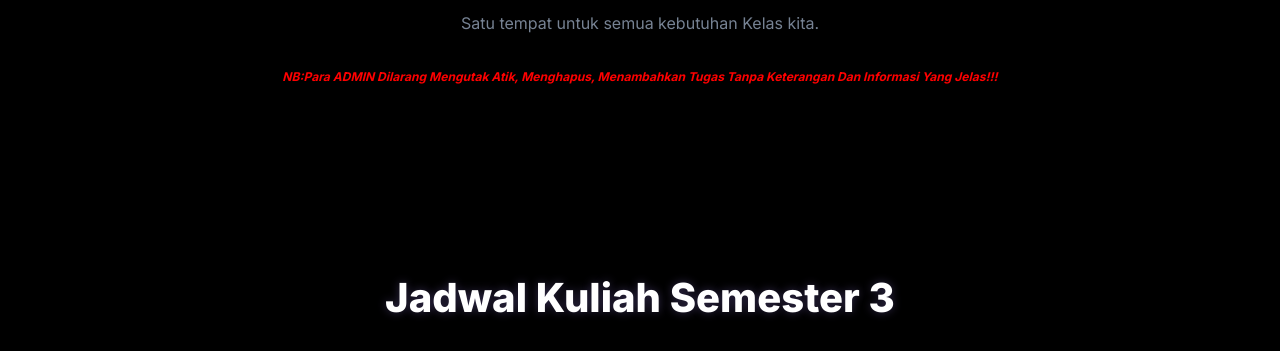
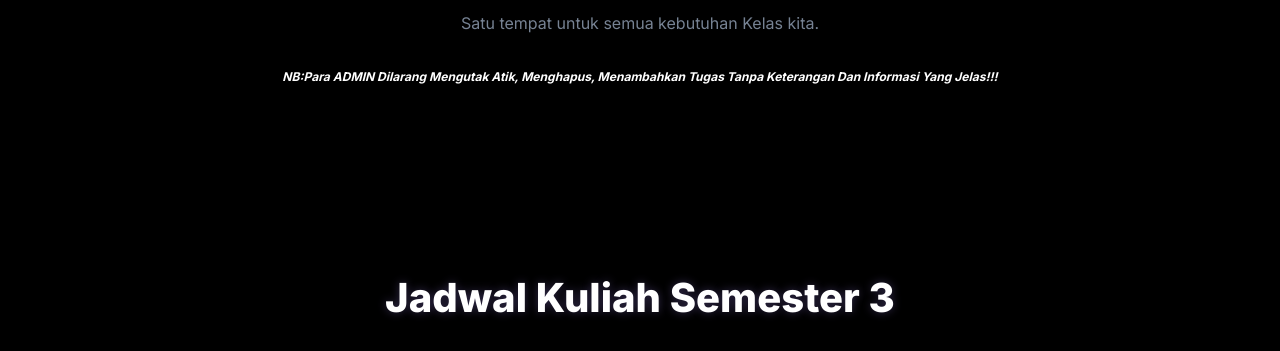
Before and after one commit to ArdyProject/24IK4_SiakadClass, a plain HTML site: page index.html in a window 1280 px wide. Shown: the part 449-800 px from the top of the page. Drawn offline with Linux system fonts and the light colour scheme; no server answers.

Commit message:
Update style.css

```diff
--- a/style.css
+++ b/style.css
@@ -762,5 +762,5 @@ tbody tr:last-child td {
 }
 
 h6 {
-  color: red;
+  color: white;
 }
```
